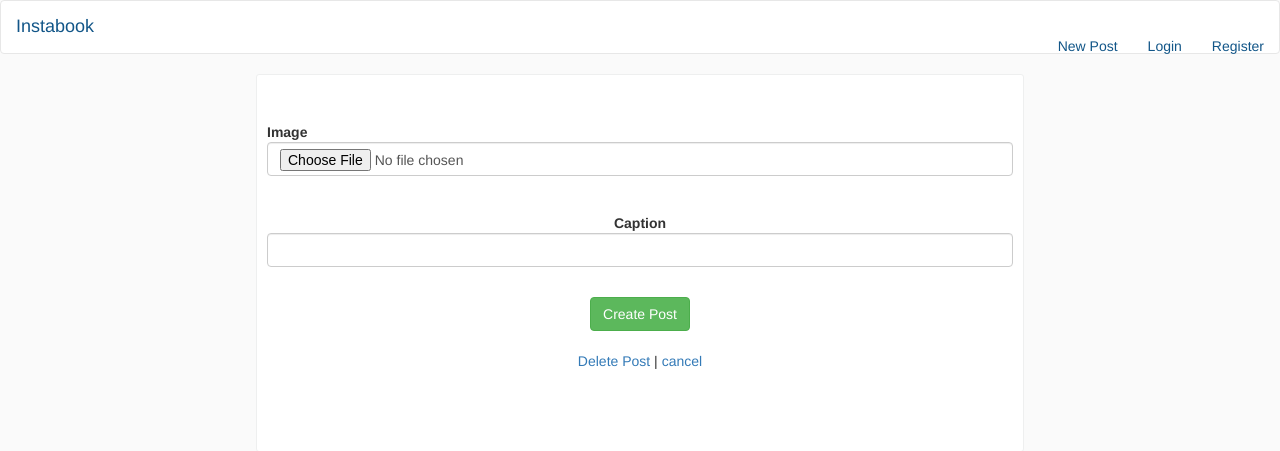
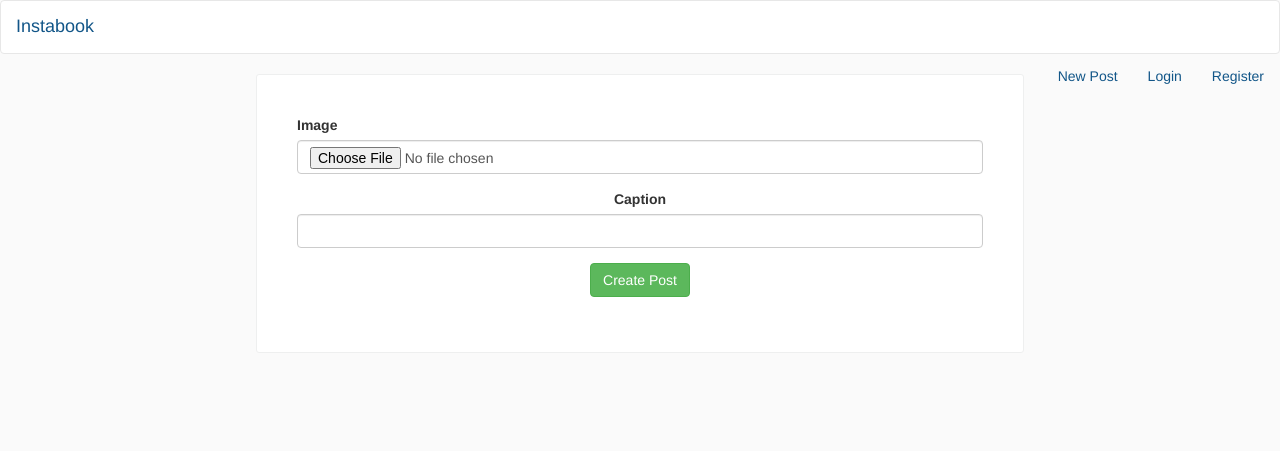
Before and after one commit to msilvaj/instagram_project_with_rails, a Rails app: page /posts/new in a window 1280 px wide. Shown: the top 451 px of the page. Run offline with Rails 7, Linux system fonts and the light colour scheme; style sheets or scripts are compiled from the project's sources; some libraries are stand-ins or nearby versions.

Commit message:
Finish CRUD posts and refactor some code to DRY

```diff
--- a/app/controllers/posts_controller.rb
+++ b/app/controllers/posts_controller.rb
@@ -13,16 +13,26 @@ class PostsController < ApplicationController
   end
 
   def create
-    @post = Post.create(post_params)
-    redirect_to posts_path
+    if @post = Post.create(post_params)
+      flash[:success] = "Your post has been created"
+      redirect_to posts_path
+    else
+      flash.now[:alert] = "Your new post couldn't be created! Please check the form"
+      render :new
+    end
   end
 
   def edit
   end
 
   def update
-    @post.update(post_params)
-    redirect_to(post_path(@post))
+    if @post.update(post_params)
+      flash[:success] = "Post updated."
+      redirect_to posts_path
+    else
+      flash.now[:alert] = "Update failed. Please check the form"
+      render :edit
+    end
   end
 
   def delete
@@ -31,6 +41,7 @@ class PostsController < ApplicationController
 
   def destroy
     @post.destroy
+    flash[:success] = "Post deleted."
     redirect_to posts_path
   end
 
--- a/app/views/layouts/application.html.erb
+++ b/app/views/layouts/application.html.erb
@@ -21,6 +21,13 @@
     <%= link_to "Instabook", root_path %>
   </div>
   <br>
+
+  <div class="container">
+    <% flash.each do |name, msg| %>
+      <%= content_tag :div, msg, class: [:alert, alert_for(name)] %>
+      <% end %>
+  </div>
+
   <div class="collapse navbar-collapse" id="#bs-navbar-collapse-1">
     <ul class="nav navbar-nav navbar-right">
       <li>
@@ -33,8 +40,9 @@
       <%= link_to "Register", '#' %>
       </li>
     </ul>
-</nav>
+   </nav>
 </div>
+
     <%= yield %>
   </body>
 </html>
--- a/app/views/posts/_form.html.erb
+++ b/app/views/posts/_form.html.erb
@@ -1,5 +1,4 @@
-<div class="form-wrapper">
-  <%= simple_form_for @post, html: { class: 'form-horizontal', multipart: true } do |f| %>
+  <%= simple_form_for @post do |f| %>
         <div class="form-group">
             <%= f.input :image %>
         </div>
@@ -10,10 +9,4 @@
             <%= f.button :submit, class: 'btn-success' %>
         </div>
     <%end%>
-    <div class="text-center edit-links">
-        <%= link_to "Delete Post", post_path(@post), method: :delete, data:{
-            confirm: "Are you sure you want to delete this post?" }%>
-            |
-            <%= link_to "cancel", posts_path%>
-    </div>
 </div>
--- a/app/views/posts/index.html.erb
+++ b/app/views/posts/index.html.erb
@@ -3,7 +3,7 @@
   <div class="post"></div>
   <div class="post-head"></div>
   <div class="name"></div>
-  Miqueias
+  Miqueiass
   <div class="image center-block">
     <%= link_to (image_tag post.image.url(:medium), class:'img-responsive'), post_path(post) %>
     <p class="caption"></p>
--- a/app/views/posts/new.html.erb
+++ b/app/views/posts/new.html.erb
@@ -1 +1,4 @@
+<div class="form-wrapper row">
+
 <%= render 'form'%>
+</div>
--- a/app/views/posts/show.html.erb
+++ b/app/views/posts/show.html.erb
@@ -3,7 +3,6 @@
   <div class="post"></div>
   <div class="post-head"></div>
   <div class="name"></div>
-  Miqueias
   <div class="image center-block"></div>
   <%= link_to (image_tag @post.image.url(:medium), class:'img-responsive'), post_path(@post) %>
   <p class="caption"></p>
```
Also changed, not shown: app/helpers/application_helper.rb (+7 -0 lines), app/views/posts/edit.html.erb (+10 -0 lines), 6 other files.
